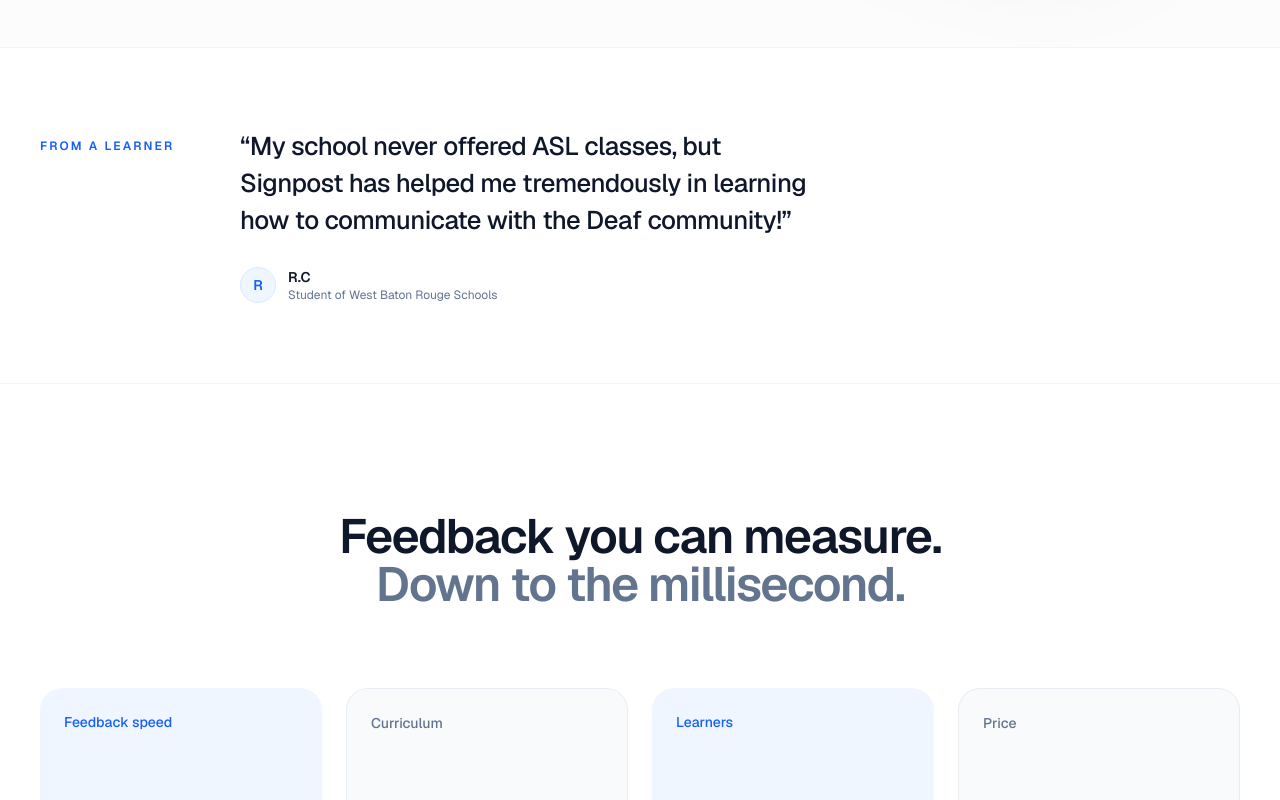
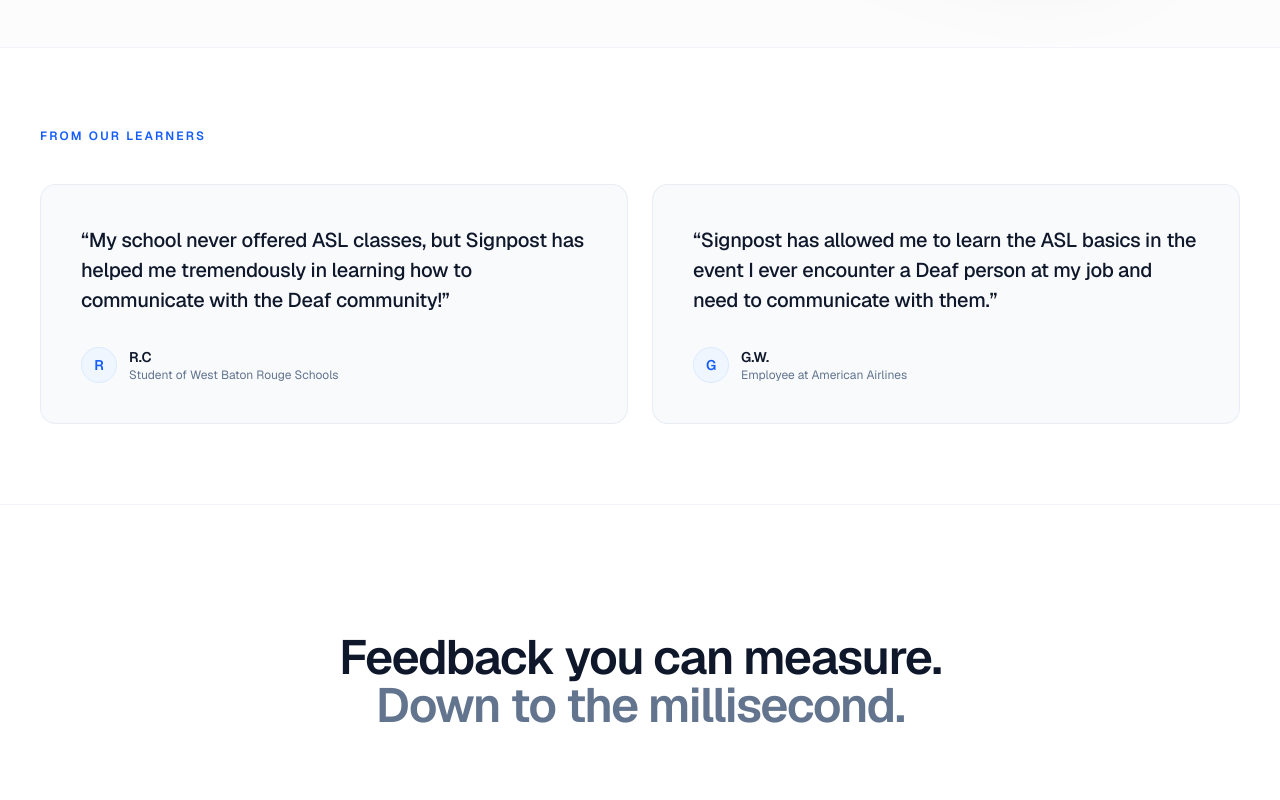
Before and after one commit to SignpostApp/landing, a Next.js app: page / in a window 1280 px wide. Shown: the part 960-1760 px from the top of the page. Built offline with nearby package versions, Linux system fonts and the light colour scheme; no server answers.

Commit message:
Show multiple testimonials side by side on the homepage

```diff
--- a/src/app/LandingPage.tsx
+++ b/src/app/LandingPage.tsx
@@ -14,12 +14,27 @@
   dateLabel: string;
 };
 
-const TESTIMONIAL = {
+const TESTIMONIALS = [
+  {
     quote:
       "My school never offered ASL classes, but Signpost has helped me tremendously in learning how to communicate with the Deaf community!",
     name: "R.C",
     detail: "Student of West Baton Rouge Schools",
+  },
+  {
+    quote:
+      "Signpost has allowed me to learn the ASL basics in the event I ever encounter a Deaf person at my job and need to communicate with them.",
+    name: "G.W.",
+    detail: "Employee at American Airlines",
+  },
+];
+
+const TESTIMONIAL_GRID_CLASSES: Record<number, string> = {
+  1: "max-w-3xl",
+  2: "md:grid-cols-2",
 };
+
+const testimonialGridClass = TESTIMONIAL_GRID_CLASSES[TESTIMONIALS.length] ?? "lg:grid-cols-3";
 
 const FEATURES = [
   {
@@ -249,29 +264,34 @@
 
         <section id="learners" className="relative scroll-mt-24 border-t border-slate-100 bg-white" aria-label="What learners say about Signpost">
           <div className="max-w-[1400px] mx-auto px-6 lg:px-10 py-16 lg:py-20">
-            <div data-reveal className="max-w-4xl grid gap-6 lg:grid-cols-[9rem_1fr] lg:gap-14 lg:items-start">
-              <p className="text-xs font-semibold uppercase tracking-[0.18em] text-blue-600 lg:pt-2.5">
-                From a learner
+            <p data-reveal className="mb-8 lg:mb-10 text-xs font-semibold uppercase tracking-[0.18em] text-blue-600">
+              From our learners
             </p>
 
-              <figure>
-                <blockquote className="text-xl sm:text-2xl lg:text-[1.6rem] font-medium tracking-[-0.02em] leading-[1.45] text-slate-900 text-balance">
-                  &ldquo;{TESTIMONIAL.quote}&rdquo;
+            <div data-reveal-group className={`grid gap-5 lg:gap-6 ${testimonialGridClass}`}>
+              {TESTIMONIALS.map((testimonial) => (
+                <figure
+                  key={testimonial.quote}
+                  className="flex flex-col rounded-2xl border border-slate-200/70 bg-slate-50 p-8 lg:p-10"
+                >
+                  <blockquote className="text-lg sm:text-xl font-medium tracking-[-0.015em] leading-[1.5] text-slate-900 text-pretty">
+                    &ldquo;{testimonial.quote}&rdquo;
                   </blockquote>
 
-                <figcaption className="mt-7 flex items-center gap-3">
+                  <figcaption className="mt-auto flex items-center gap-3 pt-8">
                     <span
                       aria-hidden="true"
                       className="flex h-9 w-9 shrink-0 items-center justify-center rounded-full border border-blue-100 bg-blue-50 text-sm font-semibold text-blue-600"
                     >
-                    {TESTIMONIAL.name.trim().charAt(0)}
+                      {testimonial.name.trim().charAt(0)}
                     </span>
                     <span className="leading-tight">
-                    <span className="block text-sm font-semibold text-slate-900">{TESTIMONIAL.name}</span>
-                    <span className="block text-xs text-slate-500">{TESTIMONIAL.detail}</span>
+                      <span className="block text-sm font-semibold text-slate-900">{testimonial.name}</span>
+                      <span className="block text-xs text-slate-500">{testimonial.detail}</span>
                     </span>
                   </figcaption>
                 </figure>
+              ))}
             </div>
           </div>
         </section>
```
Lines whose indentation alone changed are shown as unchanged.
